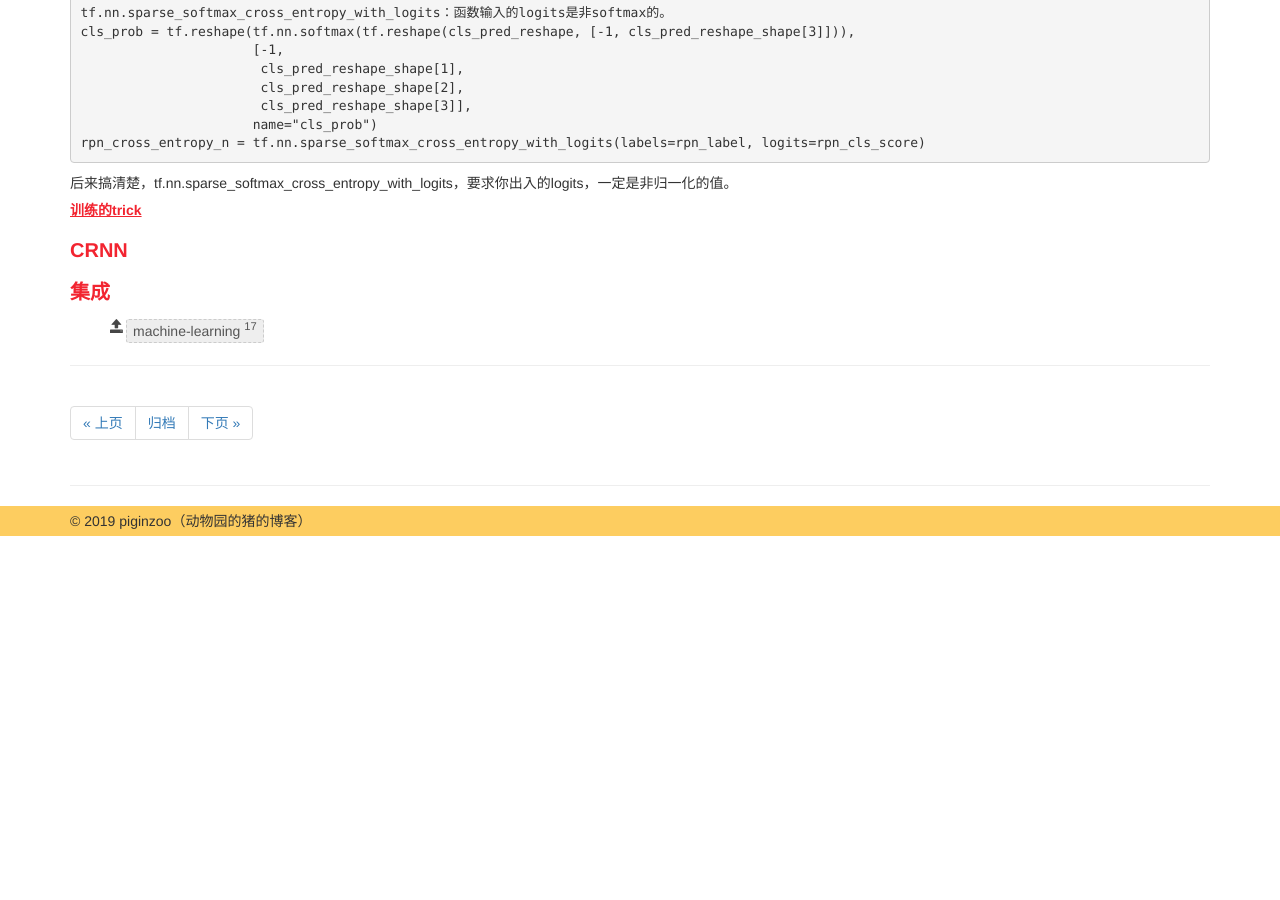
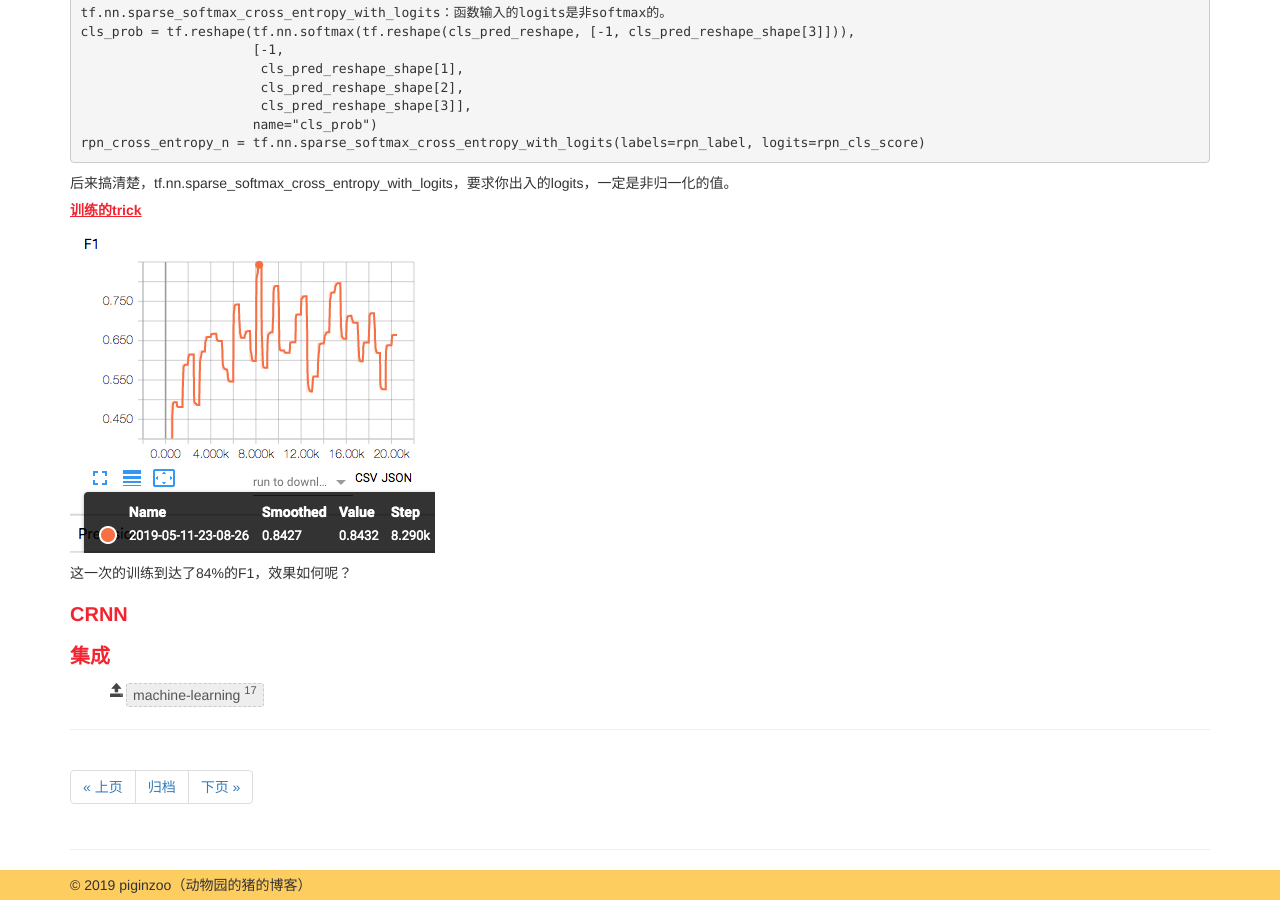
Before and after one commit to piginzoo/blog, a Jekyll site: the page built from _posts/2019-04-24-ocr-notes.md, in a window 1280 px wide and 900 px high, scrolled down 3756 px. Built offline with Jekyll 4.4.1, drawn with Linux system fonts in a browser that asks for light colours; nearby versions of some CDN libraries; formulas are drawn with MathJax 3; comment, search, counter and statistics services are not loaded; before the commit the page ends 4292 px from its top, so only the background shows below that.

Commit message:
update drl

```diff
--- a/_posts/2019-04-24-ocr-notes.md
+++ b/_posts/2019-04-24-ocr-notes.md
@@ -155,6 +155,10 @@
 
 #### 训练的trick
 
+![](/images/20190516/1557987793260.png)
+
+这一次的训练到达了84%的F1，效果如何呢？
+
 
 
 # CRNN
```
Also changed, not shown: images/20190516/1557987793260.png (added).
